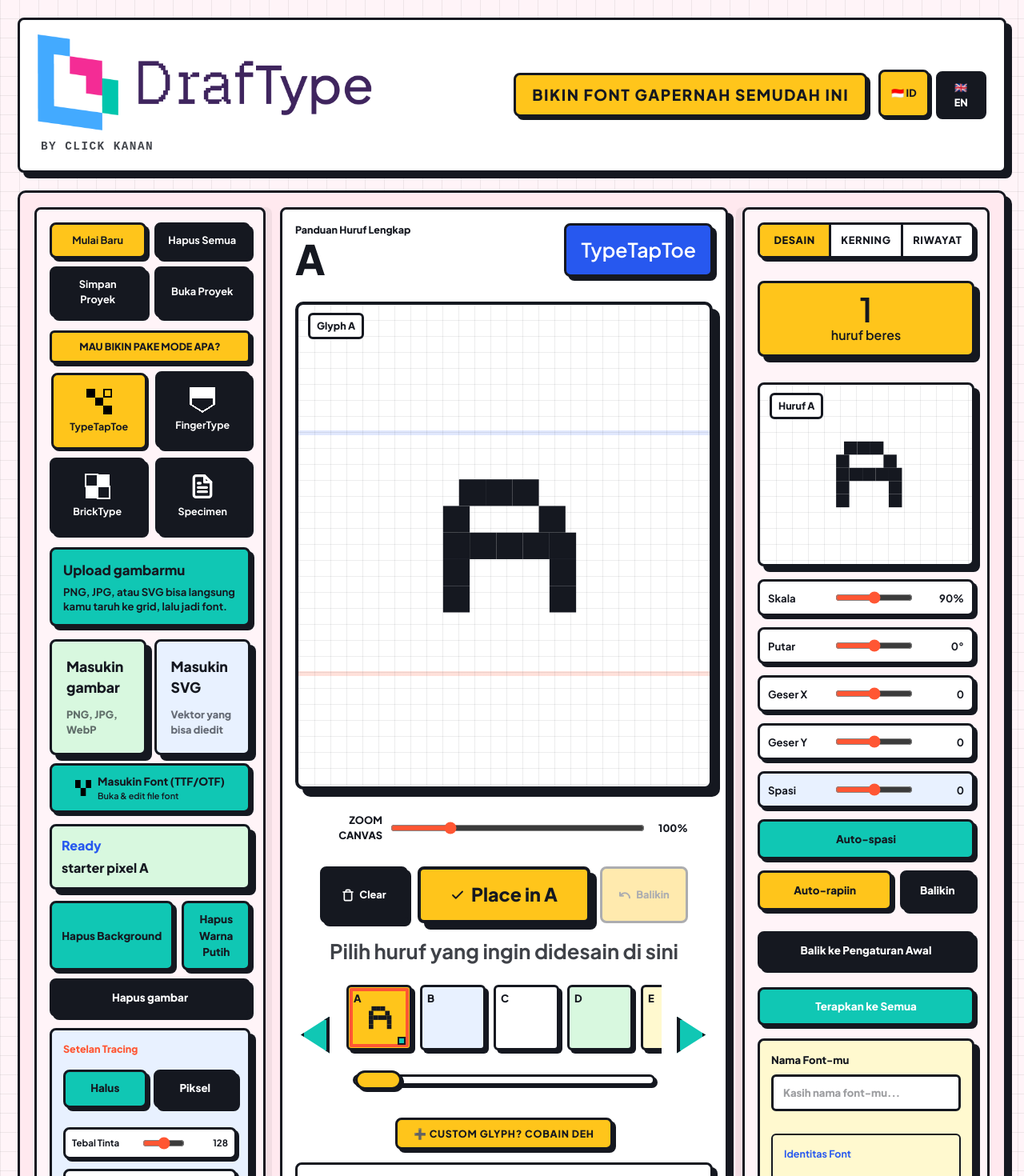
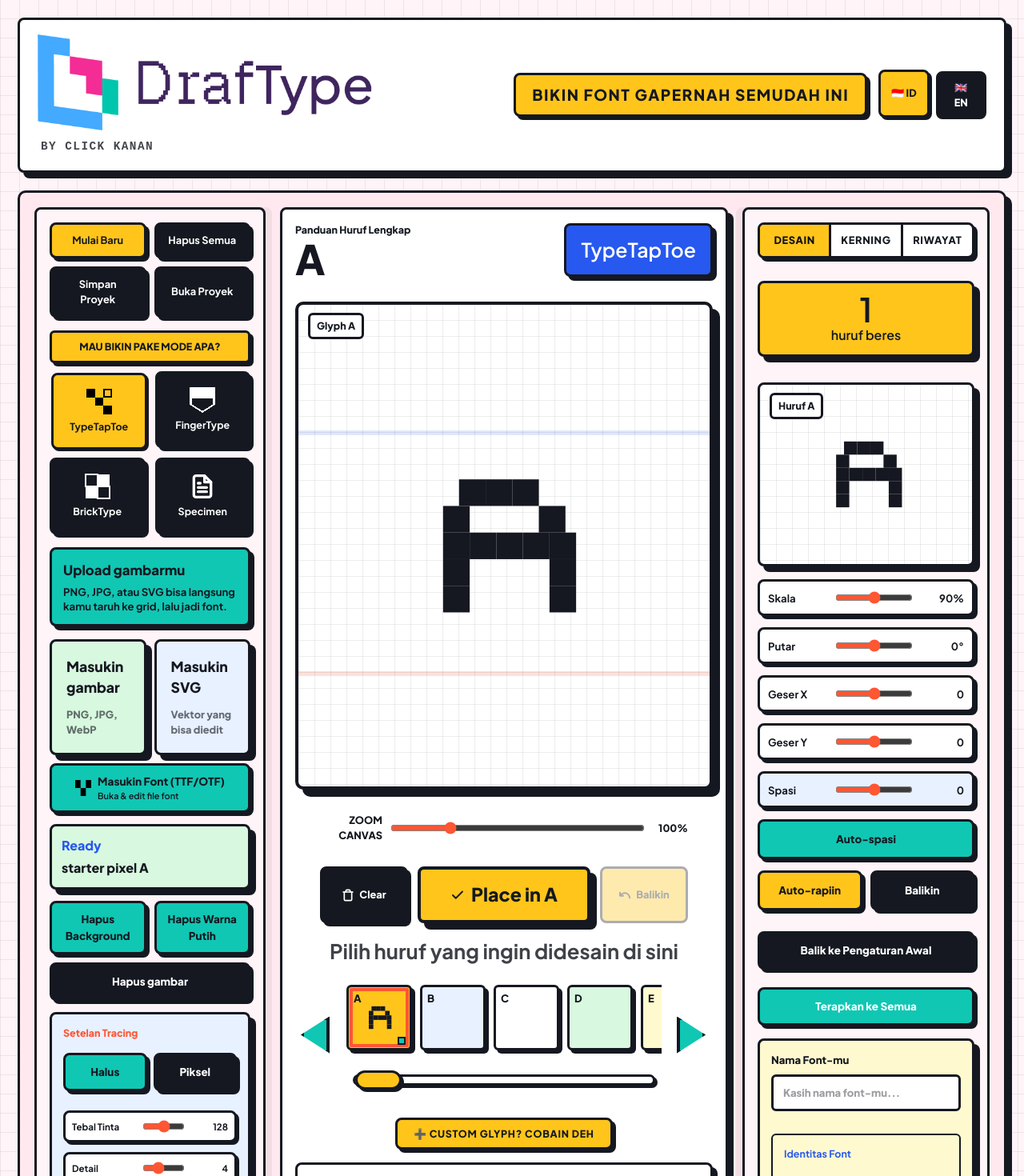
Before and after one commit to keliksa30/draftype, a Next.js app: page / in a window 1280 px wide. Shown: the top 1470 px of the page at 80% size. Built offline with nearby package versions, Linux system fonts and the light colour scheme.

Commit message:
style: set button-row grid template columns to equal 1fr 1fr for symmetry

```diff
--- a/app/globals.css
+++ b/app/globals.css
@@ -471,7 +471,7 @@
 
 .button-row {
   display: grid;
-  grid-template-columns: 1fr 0.55fr;
+  grid-template-columns: 1fr 1fr;
   gap: 10px;
 }
 
```
